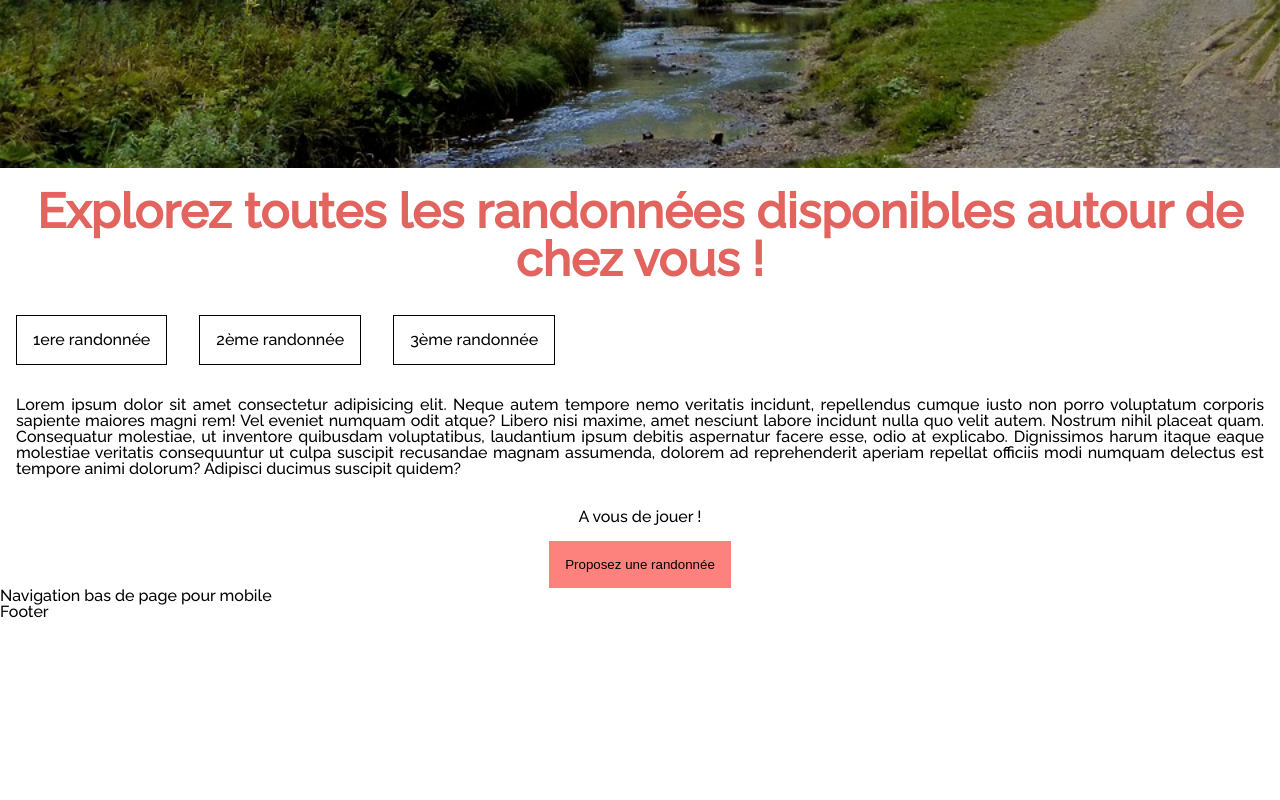
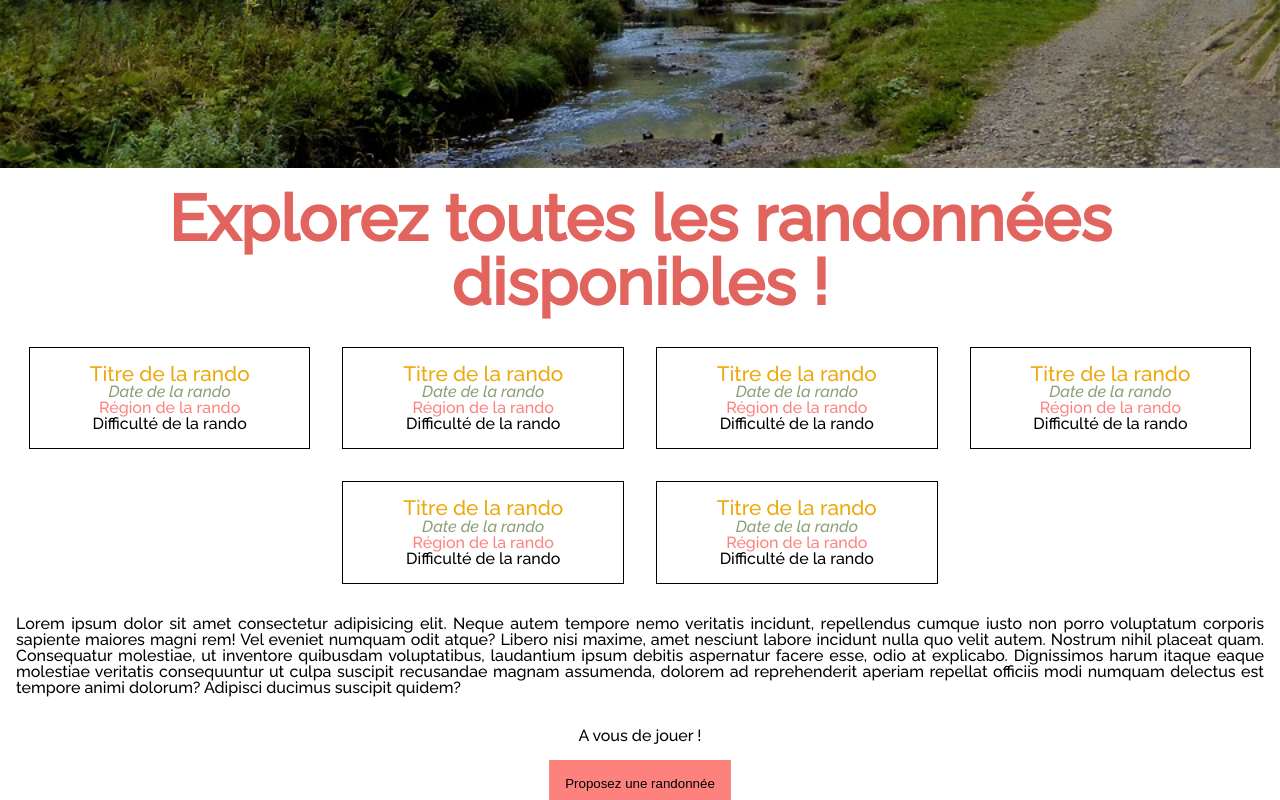
Before and after one commit to celinedepauw/Orando, a React app: page / in a window 1280 px wide. Shown: the part 727-1527 px from the top of the page. Before the commit the page ends 1348 px from the top, so only its background shows below. Built offline with nearby package versions, Linux system fonts and the light colour scheme; a web font is replaced by a local one.

Commit message:
component WalkSmall static with style

```diff
--- /dev/null
+++ b/src/components/Home/WalkSmall.js
@@ -0,0 +1,12 @@
+import React from 'react';
+
+const WalkSmall = () => (
+  <div className="home_walk_small">
+    <h3 className="home_walk_title">Titre de la rando</h3>
+    <p className="home_walk_date">Date de la rando</p>
+    <p className="home_walk_area">Région de la rando</p>
+    <p className="home_walk_difficulty">Difficulté de la rando</p>
+  </div>
+);
+
+export default WalkSmall;
--- a/src/components/Home/home.scss
+++ b/src/components/Home/home.scss
@@ -5,19 +5,58 @@
   .home_title {
     text-align: center;
     color: vars.$darkRed;
-    font-size: 3rem;
+    font-size: 2rem;
     font-weight: bold;
     padding: 1rem;
+
+    @media(min-width: vars.$breakpointTablet) {
+      font-size: 3rem;
+    }
+
+    @media(min-width: vars.$breakpointDesktop) {
+      font-size: 4rem;
+    }
   }
 
   .home_walks_list {
-    display: flex;
-    flex-wrap: nowrap;
+
+    @media(min-width: vars.$breakpointTablet) {
+      display: flex;
+      flex-wrap: wrap;
+      justify-content: center;
+    }
 
     .home_walk_small {
+      text-align: center;
       border: 1px solid black;
       padding: 1rem;
       margin : 1rem;
+
+      @media(min-width: vars.$breakpointTablet) {
+        width: 29%;
+      }
+
+      @media(min-width: vars.$breakpointXLarge) {
+        width: 22%;
+      }
+
+      .home_walk_title {
+        font-size: 1.3rem;
+        color: vars.$darkYellow;
+      }
+
+      .home_walk_date {
+        font-style: italic;
+        color: vars.$regularGreen;
+      }
+
+      .home_walk_area {
+        color: vars.$regularRed;
+      }
+
+      .home_walk_difficulty {
+
+      }
     }
   }
 
--- a/src/components/Home/index.js
+++ b/src/components/Home/index.js
@@ -1,14 +1,19 @@
 import React from 'react';
+
+import WalkSmall from 'src/components/Home/WalkSmall';
 
 import './home.scss';
 
 const Home = () => (
   <main className="home">
-    <h2 className="home_title">Explorez toutes les randonnées disponibles autour de chez vous !</h2>
+    <h2 className="home_title">Explorez toutes les randonnées disponibles !</h2>
     <div className="home_walks_list">
-      <div className="home_walk_small">1ere randonnée</div>
-      <div className="home_walk_small">2ème randonnée</div>
-      <div className="home_walk_small">3ème randonnée</div>
+      <WalkSmall />
+      <WalkSmall />
+      <WalkSmall />
+      <WalkSmall />
+      <WalkSmall />
+      <WalkSmall />
     </div>
     <div className="home_resume">
     Lorem ipsum dolor sit amet consectetur adipisicing elit. Neque autem tempore nemo veritatis incidunt, repellendus cumque iusto non porro voluptatum corporis sapiente maiores magni rem! Vel eveniet numquam odit atque?
```
